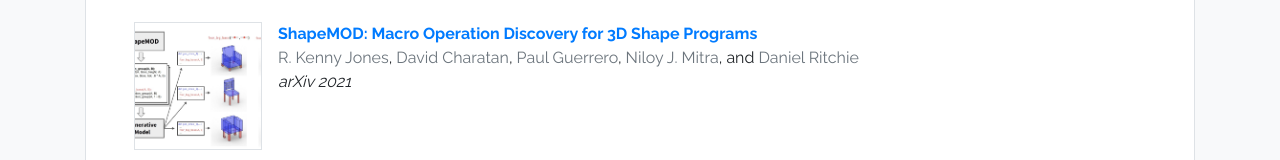
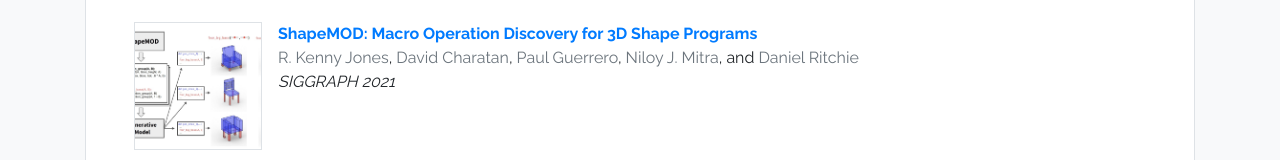
Before and after one commit to dcharatan/dcharatan.github.io, a React (Create React App) app: page /#/research in a window 1280 px wide. Shown: the part 290-450 px from the top of the page. Built offline with nearby package versions, Linux system fonts and the light colour scheme.

Commit message:
Change to siggraph.

```diff
--- a/src/features/research/publications.js
+++ b/src/features/research/publications.js
@@ -21,7 +21,7 @@ export const ShapeMOD = {
   url: 'https://rkjones4.github.io/shapeMOD.html',
   thumbnailSource: ThumbnailShapeMOD,
   authors: [KennyJones, DavidCharatan, PaulGuerrero, NiloyMitra, DanielRitchie],
-  venue: 'arXiv 2021',
+  venue: 'SIGGRAPH 2021',
 };
 
 export const Articulations = {
```
